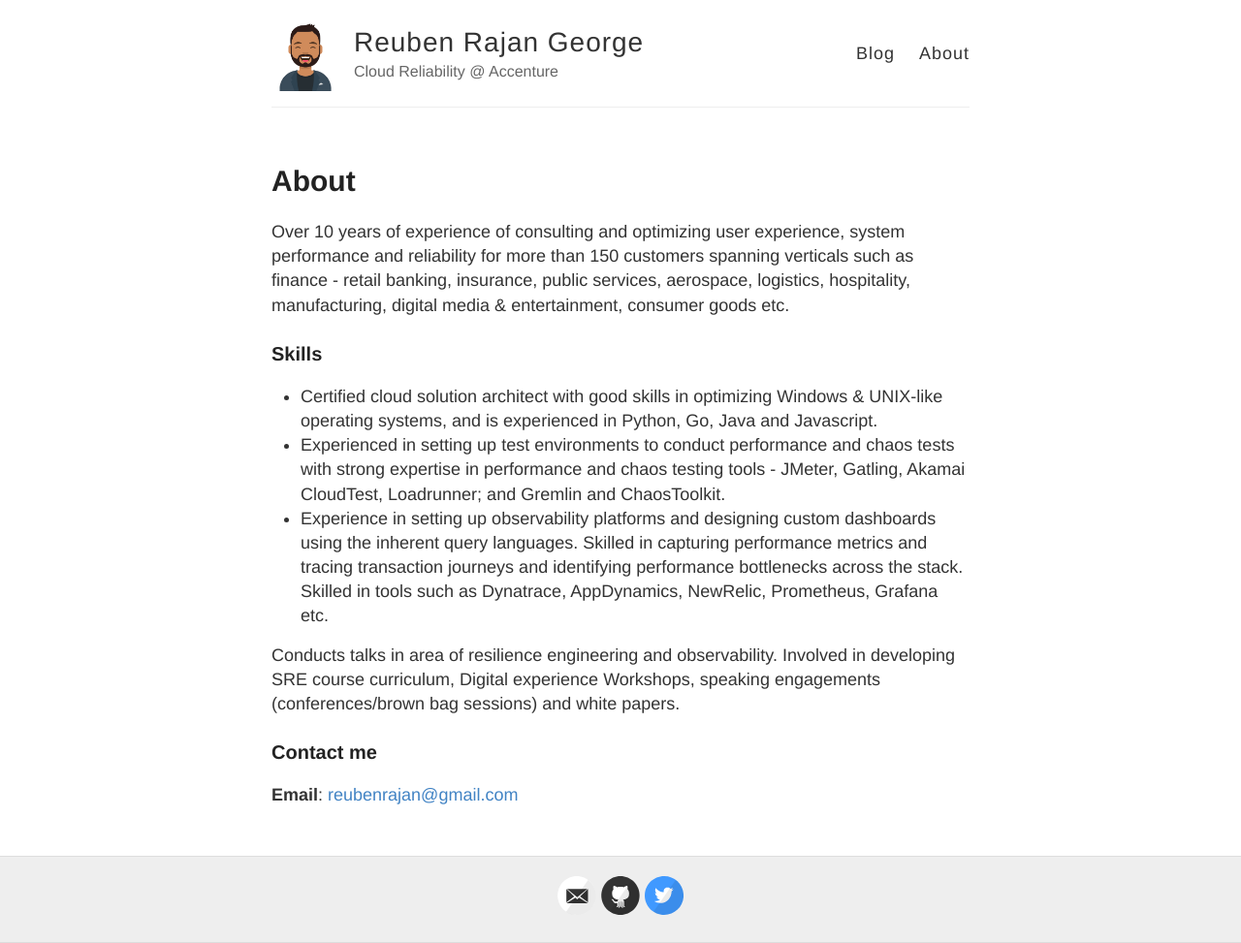
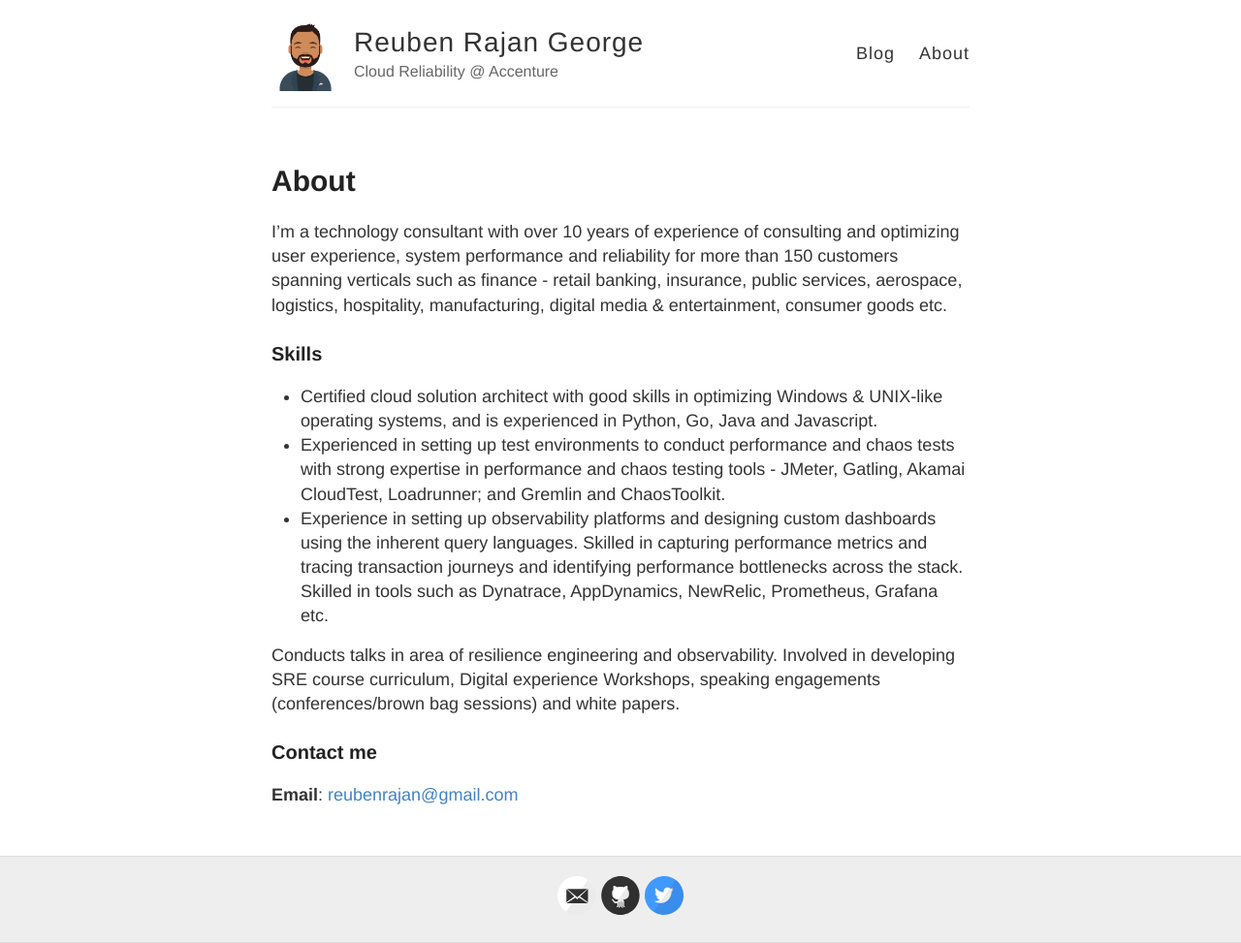
Before and after one commit to reubenrajan/reubenrajan.github.io, a Jekyll site: the page built from about.md, in a window 1280 px wide. Shown: the whole page at 97% size. Built offline with Jekyll 4.4.1, drawn with Linux system fonts in a browser that asks for light colours; a file with an impossible date is left out.

Commit message:
blogpost update

```diff
--- a/about.md
+++ b/about.md
@@ -4,7 +4,7 @@
 permalink: /about/
 ---
 
-Over 10 years of experience of consulting and optimizing user experience, system performance and reliability for more than 150 customers spanning verticals such as finance - retail banking, insurance, public services, aerospace, logistics, hospitality, manufacturing, digital media & entertainment, consumer goods etc.
+I'm a technology consultant with over 10 years of experience of consulting and optimizing user experience, system performance and reliability for more than 150 customers spanning verticals such as finance - retail banking, insurance, public services, aerospace, logistics, hospitality, manufacturing, digital media & entertainment, consumer goods etc.
 
 ### Skills
 * Certified cloud solution architect with good skills in optimizing Windows & UNIX-like operating systems, and is experienced in Python, Go, Java and Javascript.
```
Also changed, not shown: _posts/2021-13-5-Hello-World.md (renamed from _posts/2014-3-3-Hello-World.md).
